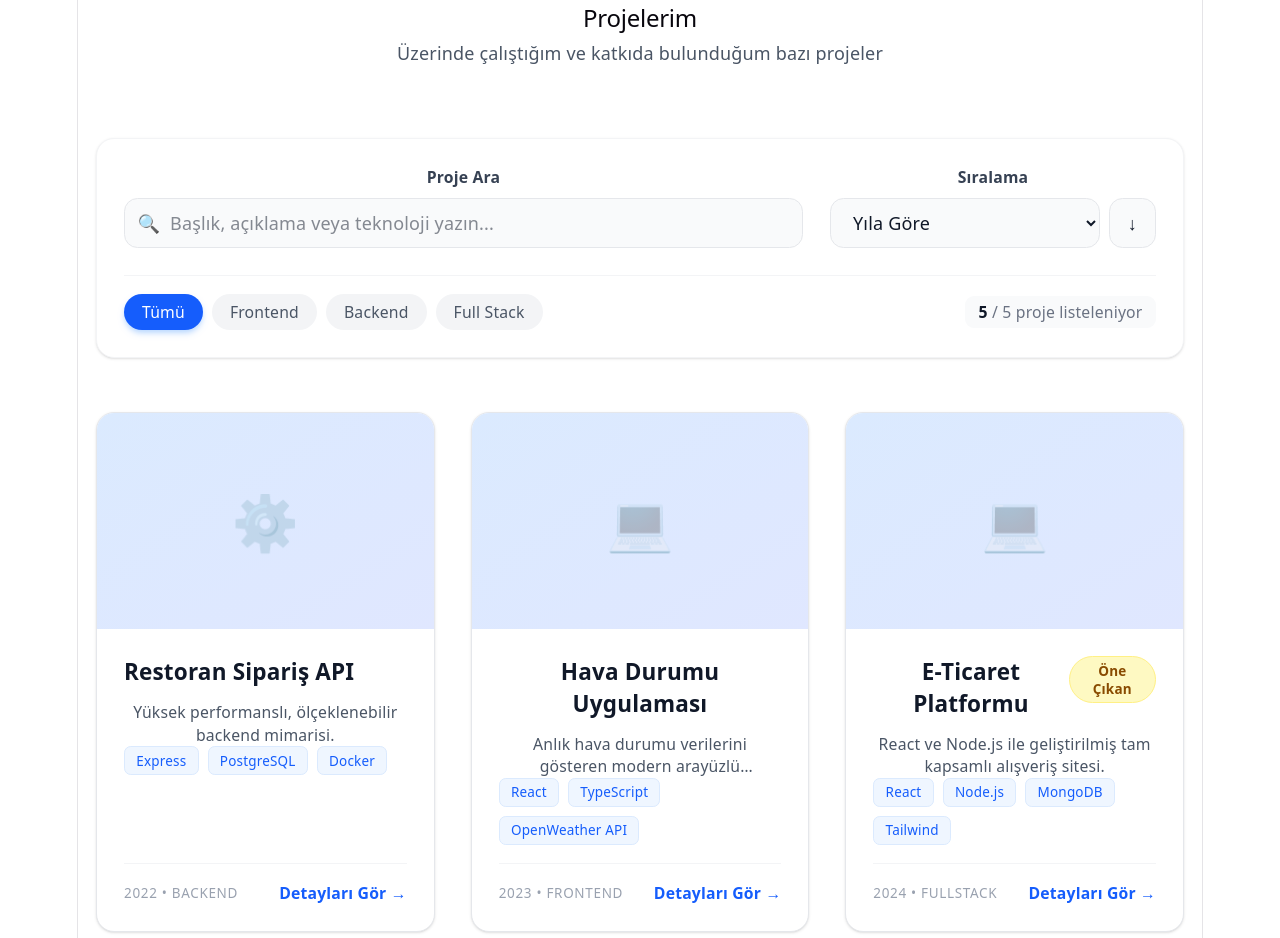
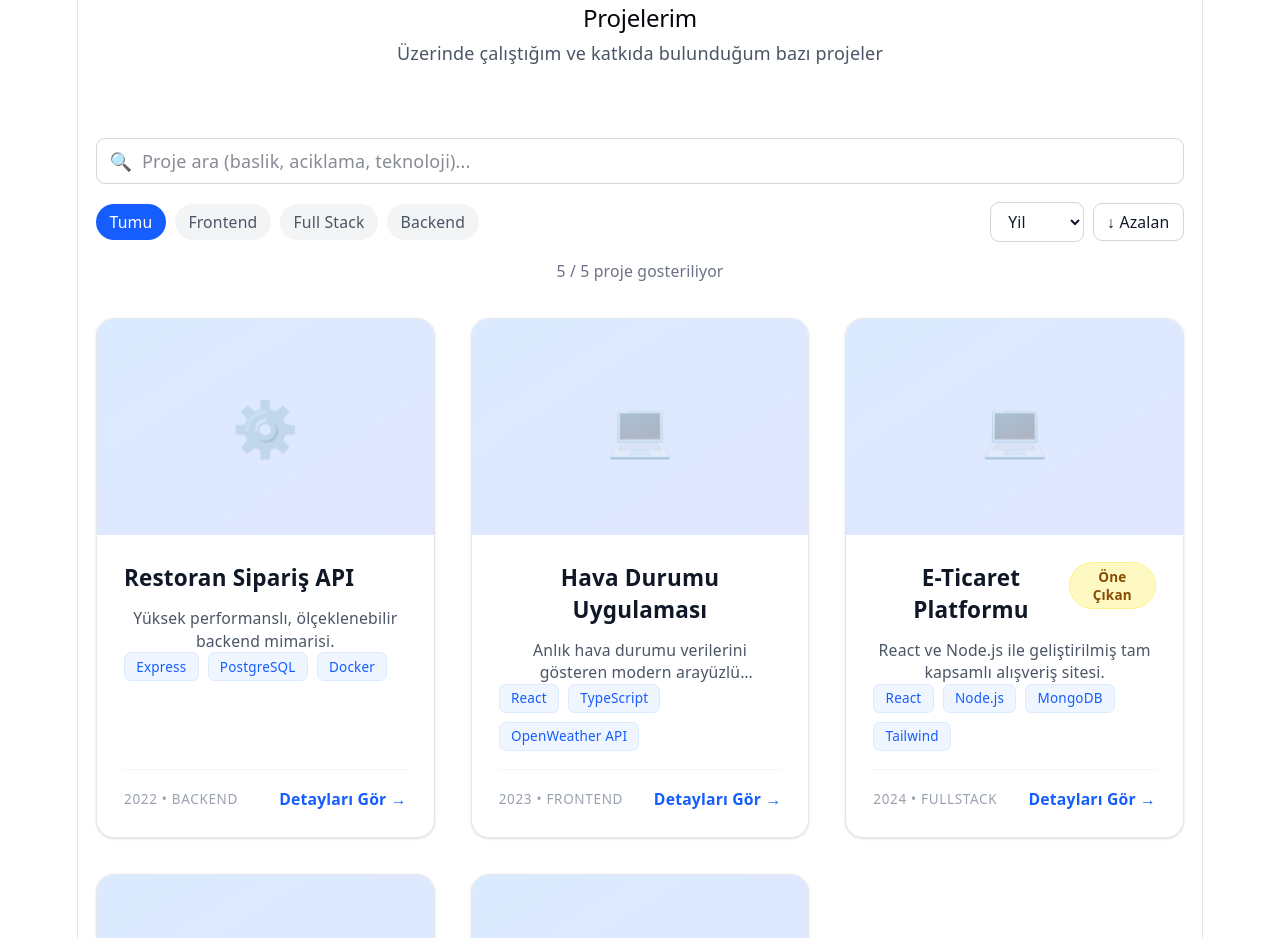
Before and after one commit to botankly/weblab, a React (Vite) app: page / in a window 1280 px wide. Shown: the part 1960-2898 px from the top of the page. Built offline with nearby package versions, Linux system fonts and the light colour scheme.

Commit message:
feat: align ProjectFilter component (Uygulama 5) with manual screenshots

```diff
--- a/src/components/forms/ProjectFilter.tsx
+++ b/src/components/forms/ProjectFilter.tsx
@@ -1,23 +1,30 @@
-import { Category, SortField, SortOrder } from "../../types/project";
+import type {
+  Category, SortField, SortOrder
+} from "../../types/project";
 
 interface ProjectFilterProps {
   search: string;
-  onSearchChange: (val: string) => void;
+  onSearchChange: (value: string) => void;
   category: Category | "all";
-  onCategoryChange: (val: Category | "all") => void;
+  onCategoryChange: (
+    value: Category | "all"
+  ) => void;
   sortField: SortField;
-  onSortFieldChange: (val: SortField) => void;
+  onSortFieldChange: (value: SortField) => void;
   sortOrder: SortOrder;
-  onSortOrderChange: (val: SortOrder) => void;
+  onSortOrderChange: (value: SortOrder) => void;
   resultCount: number;
   totalCount: number;
 }
 
-const categories = [
-  { value: "all", label: "Tümü" },
+const categories: {
+  value: Category | "all";
+  label: string;
+}[] = [
+  { value: "all", label: "Tumu" },
   { value: "frontend", label: "Frontend" },
+  { value: "fullstack", label: "Full Stack" },
   { value: "backend", label: "Backend" },
-  { value: "fullstack", label: "Full Stack" },
 ];
 
 export default function ProjectFilter({
@@ -33,69 +40,72 @@ export default function ProjectFilter({
   totalCount,
 }: ProjectFilterProps) {
   return (
-    <div className="space-y-6 mb-12 bg-white dark:bg-gray-800 p-6 rounded-2xl border border-gray-100 dark:border-gray-700 shadow-sm">
-      <div className="grid lg:grid-cols-3 gap-6">
-        {/* Arama */}
-        <div className="lg:col-span-2">
-          <label className="block text-sm font-semibold text-gray-700 dark:text-gray-300 mb-2">Proje Ara</label>
-          <div className="relative">
-            <span className="absolute left-3 top-1/2 -translate-y-1/2 text-gray-400">🔍</span>
-            <input
-              type="text"
-              value={search}
-              onChange={(e) => onSearchChange(e.target.value)}
-              placeholder="Başlık, açıklama veya teknoloji yazın..."
-              className="w-full pl-10 pr-4 py-2.5 rounded-xl border border-gray-200 dark:border-gray-600 bg-gray-50 dark:bg-gray-900 text-gray-900 dark:text-white focus:ring-2 focus:ring-blue-500 focus:border-transparent outline-none transition-all"
-            />
-          </div>
-        </div>
-
-        {/* Sıralama Ölçütü */}
-        <div>
-          <label className="block text-sm font-semibold text-gray-700 dark:text-gray-300 mb-2">Sıralama</label>
-          <div className="flex gap-2">
-            <select
-              value={sortField}
-              onChange={(e) => onSortFieldChange(e.target.value as SortField)}
-              className="flex-1 px-4 py-2.5 rounded-xl border border-gray-200 dark:border-gray-600 bg-gray-50 dark:bg-gray-900 text-gray-900 dark:text-white focus:ring-2 focus:ring-blue-500 outline-none transition-all"
-            >
-              <option value="year">Yıla Göre</option>
-              <option value="title">Başlığa Göre</option>
-            </select>
-            <button
-              onClick={() => onSortOrderChange(sortOrder === 'asc' ? 'desc' : 'asc')}
-              className="px-4 py-2.5 rounded-xl border border-gray-200 dark:border-gray-600 bg-gray-50 dark:bg-gray-900 hover:bg-gray-100 dark:hover:bg-gray-700 transition-colors"
-              title="Yönü Değiştir"
-            >
-              {sortOrder === 'asc' ? '↑' : '↓'}
-            </button>
-          </div>
-        </div>
+    <div className="space-y-4 mb-8">
+      {/* Arama */}
+      <div className="relative">
+        <input type="text"
+          value={search}
+          onChange={e =>
+            onSearchChange(e.target.value)}
+          placeholder="Proje ara (baslik, aciklama, teknoloji)..."
+          className="w-full border border-gray-300 dark:border-gray-600 rounded-lg px-4 py-2 pl-10 dark:bg-gray-800 dark:text-white focus:ring-2 focus:ring-blue-500 focus:border-transparent"
+          aria-label="Proje ara" />
+        <span className="absolute left-3 top-1/2 -translate-y-1/2 text-gray-400">
+          &#128269;
+        </span>
       </div>
 
-      <div className="flex flex-col md:flex-row md:items-center justify-between gap-4 pt-4 border-t border-gray-100 dark:border-gray-700">
-        {/* Kategori Butonları */}
-        <div className="flex flex-wrap gap-2">
-          {categories.map((cat) => (
-            <button
-              key={cat.value}
-              onClick={() => onCategoryChange(cat.value as any)}
-              className={`px-4 py-1.5 rounded-full text-sm font-medium transition-all ${
+      {/* Kategori + Siralama */}
+      <div className="flex flex-col sm:flex-row gap-4 items-start sm:items-center justify-between">
+
+        {/* Kategori butonlari */}
+        <div className="flex gap-2 flex-wrap" role="group" aria-label="Kategori filtresi">
+          {categories.map(cat => (
+            <button key={cat.value}
+              onClick={() =>
+                onCategoryChange(cat.value)}
+              className={`px-3 py-1.5 rounded-full text-sm font-medium transition-colors ${
                 category === cat.value
-                  ? "bg-blue-600 text-white shadow-md shadow-blue-200"
-                  : "bg-gray-100 dark:bg-gray-700 text-gray-600 dark:text-gray-300 hover:bg-gray-200 dark:hover:bg-gray-600"
+                  ? "bg-blue-600 text-white"
+                  : "bg-gray-100 dark:bg-gray-800 text-gray-600 dark:text-gray-300 hover:bg-gray-200 dark:hover:bg-gray-700"
               }`}
-            >
+              aria-pressed={
+                category === cat.value
+              }>
               {cat.label}
             </button>
           ))}
         </div>
 
-        {/* Sonuç Sayısı */}
-        <p className="text-sm text-gray-500 dark:text-gray-400 bg-gray-50 dark:bg-gray-900/50 px-3 py-1 rounded-lg">
-          <span className="font-bold text-gray-900 dark:text-white">{resultCount}</span> / {totalCount} proje listeleniyor
-        </p>
+        {/* Siralama */}
+        <div className="flex gap-2 items-center">
+          <select value={sortField}
+            onChange={e => onSortFieldChange(
+              e.target.value as SortField
+            )}
+            className="border border-gray-300 dark:border-gray-600 rounded-lg px-3 py-1.5 text-sm dark:bg-gray-800 dark:text-white"
+            aria-label="Siralama alani">
+            <option value="year">Yil</option>
+            <option value="title">Baslik</option>
+          </select>
+          <button
+            onClick={() => onSortOrderChange(
+              sortOrder === "asc" ? "desc" : "asc"
+            )}
+            className="border border-gray-300 dark:border-gray-600 rounded-lg px-3 py-1.5 text-sm hover:bg-gray-100 dark:hover:bg-gray-700 dark:text-white"
+            aria-label={`Siralama yonu: ${
+              sortOrder === "asc" ? "artan" : "azalan"
+            }`}>
+            {sortOrder === "asc"
+              ? "\u2191 Artan" : "\u2193 Azalan"}
+          </button>
+        </div>
       </div>
+
+      {/* Sonuc sayisi */}
+      <p className="text-sm text-gray-500 dark:text-gray-400">
+        {resultCount} / {totalCount} proje gosteriliyor
+      </p>
     </div>
   );
 }
```
